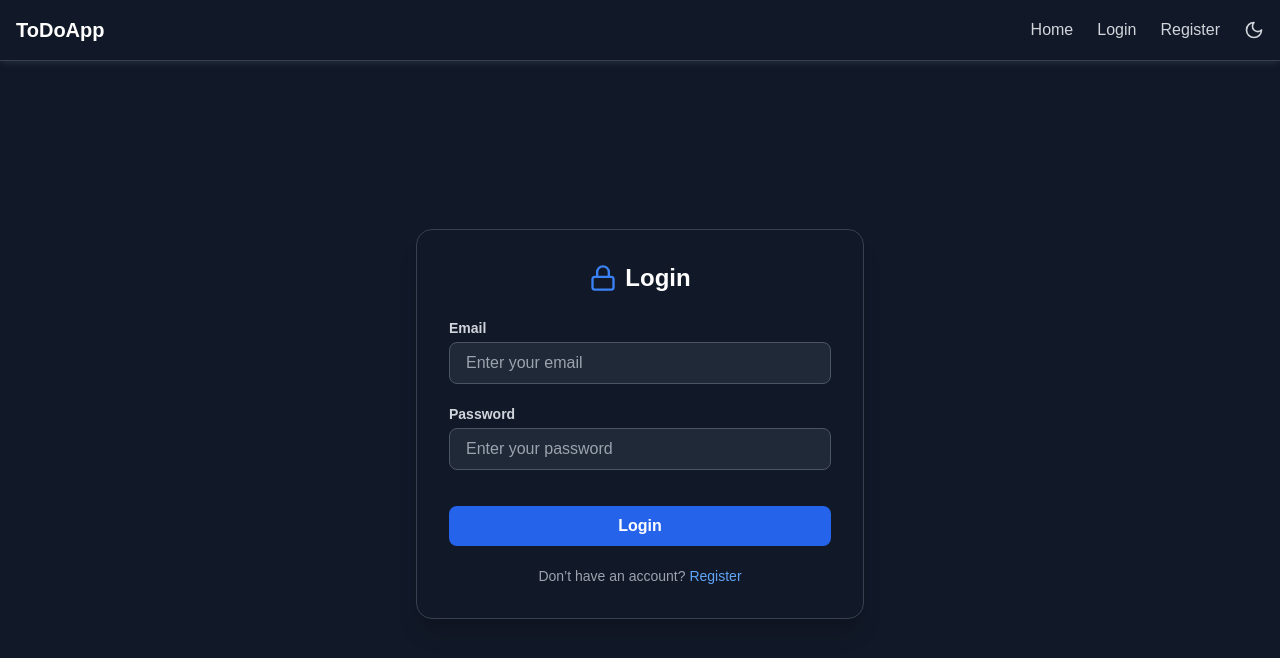
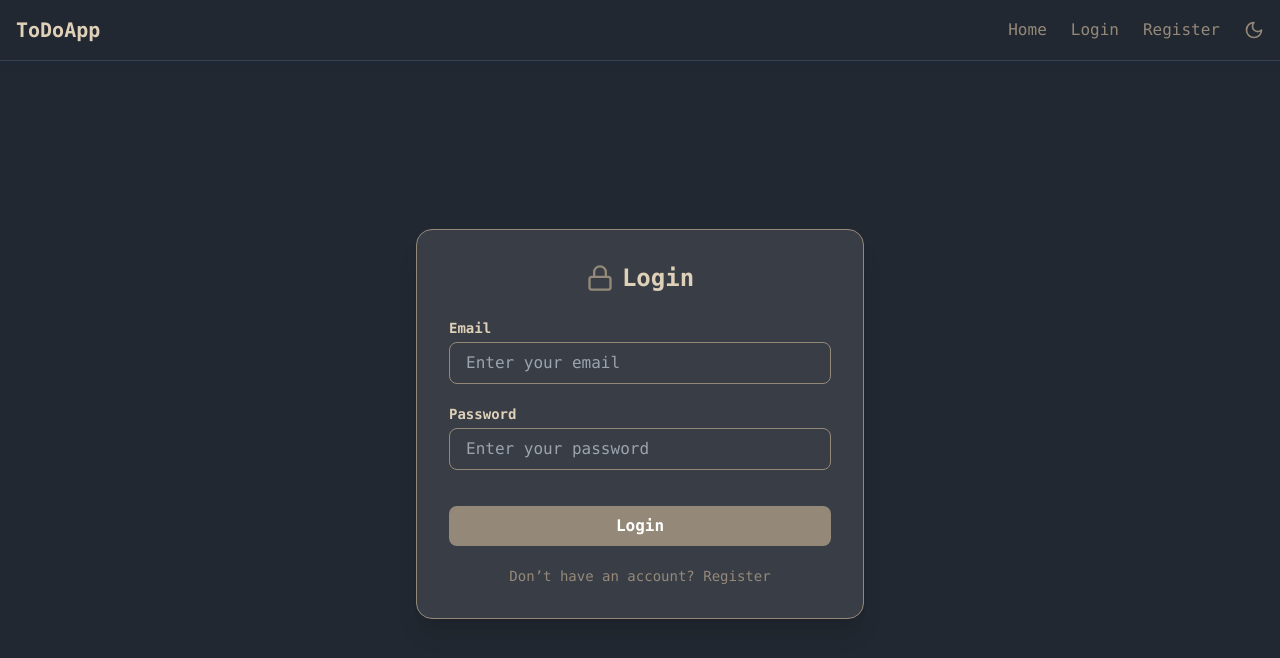
Before and after one commit to Ali-Ashraf-Abir/To-do-App, a Next.js app: page /login in a window 1280 px wide. Shown: the top 658 px of the page. Built offline with nearby package versions, Linux system fonts and the light colour scheme.

Commit message:
changed the theming system to more centralized version for better control

```diff
--- a/src/app/(auth)/login/page.tsx
+++ b/src/app/(auth)/login/page.tsx
@@ -3,7 +3,7 @@ import AuthForm from "@/components/AuthForm";
 
 export default function LoginPage() {
   return (
-    <main className="flex items-center justify-center min-h-screen bg-gray-100 dark:bg-gray-900 transition-colors duration-300">
+    <main className="flex items-center justify-center min-h-screen bg-bgPrimaryLight dark:bg-bgPrimaryDark transition-colors duration-300">
 
 
       <AuthForm type="login" />
--- a/src/app/(auth)/register/page.tsx
+++ b/src/app/(auth)/register/page.tsx
@@ -2,8 +2,7 @@ import AuthForm from "@/components/AuthForm";
 
 export default function RegisterPage() {
   return (
-<main className="flex items-center justify-center min-h-screen bg-gray-100 dark:bg-gray-900 transition-colors duration-300">
-
+    <main className="flex items-center justify-center min-h-screen bg-bgPrimaryLight dark:bg-bgPrimaryDark transition-colors duration-300">
       <AuthForm type="register" />
     </main>
   );
--- a/src/app/globals.css
+++ b/src/app/globals.css
@@ -3,9 +3,27 @@
 @tailwind utilities;
 
 :root {
-  --background: #ffffff;
-  --foreground: #171717;
+  /* Retro Light Mode Colors */
+  --bg-primary: #f5deb3;        /* wheat */
+  --bg-secondary: #ffe4b5;      /* lighter yellow */
+  --text-primary: #1a1a1a;      /* dark text */
+  --text-secondary: #2c2c2c;    /* dark gray text */
+  --btn-bg: #588157;             /* olive green */
+  --btn-bg-hover: #3a5a40;       /* darker olive */
+  --card-bg: #fff8dc;            /* cream */
 }
+
+.dark {
+  /* Retro Dark Mode Colors */
+  --bg-primary: #1a1a1a;
+  --bg-secondary: #2c2c2c;
+  --text-primary: #fef6e4;
+  --text-secondary: #b48ead;
+  --btn-bg: #588157;
+  --btn-bg-hover: #3a5a40;
+  --card-bg: #2c2c2c;
+}
+
 
 @media (prefers-color-scheme: dark) {
   :root {
--- a/src/app/planner/page.tsx
+++ b/src/app/planner/page.tsx
@@ -2,8 +2,7 @@ import PlannerBoard from "@/components/PlannerBoard";
 
 export default function PlannerPage() {
   return (
-    <main className="min-h-screen bg-gray-100 dark:bg-gray-900 transition-colors">
-
+    <main className="min-h-screen bg-bgPrimaryLight dark:bg-bgPrimaryDark transition-colors">
       <PlannerBoard />
     </main>
   );
--- a/src/app/todo/page.tsx
+++ b/src/app/todo/page.tsx
@@ -3,8 +3,7 @@ import TodoDashboard from "@/components/TodoDashboard";
 
 export default function DashboardPage() {
   return (
-    <main className="min-h-screen bg-gray-100 dark:bg-gray-900 transition-colors">
-
+    <main className="min-h-screen bg-bgPrimaryLight dark:bg-bgPrimaryDark transition-colors">
       <TodoDashboard />
     </main>
   );
--- a/src/components/AuthForm.tsx
+++ b/src/components/AuthForm.tsx
@@ -52,13 +52,13 @@ const AuthForm: React.FC<AuthFormProps> = ({ type }) => {
   return (
   <form
     onSubmit={handleSubmit}
-      className="w-full max-w-md p-8 mx-auto mt-12 bg-white dark:bg-gray-900 text-gray-900 dark:text-white border border-gray-700 rounded-2xl shadow-xl"
+    className="w-full max-w-md font-mono p-8 mx-auto mt-12 bg-bgSecondaryLight dark:bg-bgSecondaryDark text-textPrimaryLight dark:text-textPrimaryDark border border-bgPrimaryDark dark:border-textSecondaryDark rounded-2xl shadow-xl"
   >
     <div className="flex items-center justify-center mb-6">
-        <div className="text-3xl text-blue-500">
+      <div className="text-3xl text-btnBgLight dark:text-btnBgDark">
         {type === "login" ? <Lock size={28} /> : <User size={28} />}
       </div>
-        <h2 className="ml-2 text-2xl font-bold text-gray-900 dark:text-white">
+      <h2 className="ml-2 text-2xl font-bold text-textPrimaryLight dark:text-textPrimaryDark">
         {type === "login" ? "Login" : "Register"}
       </h2>
     </div>
@@ -66,7 +66,6 @@ const AuthForm: React.FC<AuthFormProps> = ({ type }) => {
     <Input
       label="Email"
       name="email"
-
       type="email"
       value={form.email}
       onChange={handleChange}
@@ -76,7 +75,6 @@ const AuthForm: React.FC<AuthFormProps> = ({ type }) => {
       label="Password"
       name="password"
       type="password"
-
       value={form.password}
       onChange={handleChange}
       required
@@ -84,23 +82,23 @@ const AuthForm: React.FC<AuthFormProps> = ({ type }) => {
 
     <button
       type="submit"
-        className="w-full py-2 mt-4 font-semibold text-white transition bg-blue-600 rounded-lg hover:bg-blue-700"
+      className="w-full py-2 mt-4 font-semibold text-white bg-btnBgLight dark:bg-btnBgDark rounded-lg transition hover:bg-btnBgHoverLight dark:hover:bg-btnBgHoverDark"
     >
       {type === "login" ? "Login" : "Register"}
     </button>
 
-      <div className="mt-5 text-sm text-center text-gray-400">
+    <div className="mt-5 text-sm text-center text-textSecondaryLight dark:text-textSecondaryDark">
       {type === "login" ? (
         <>
           Don’t have an account?{" "}
-            <Link href="/register" className="text-blue-400 hover:underline">
+          <Link href="/register" className="text-btnBgLight dark:text-btnBgDark hover:underline">
             Register
           </Link>
         </>
       ) : (
         <>
           Already have an account?{" "}
-            <Link href="/login" className="text-blue-400 hover:underline">
+          <Link href="/login" className="text-btnBgLight dark:text-btnBgDark hover:underline">
             Login
           </Link>
         </>
@@ -108,6 +106,5 @@ const AuthForm: React.FC<AuthFormProps> = ({ type }) => {
     </div>
   </form>
 );
-};
-
+}
 export default AuthForm;
--- a/src/components/Input.tsx
+++ b/src/components/Input.tsx
@@ -7,7 +7,10 @@ interface InputProps extends React.InputHTMLAttributes<HTMLInputElement> {
 
 const Input: React.FC<InputProps> = ({ label, name, ...props }) => (
   <div className="mb-5">
-    <label htmlFor={name} className="block mb-1 text-sm font-semibold dark:text-gray-300 text-black">
+    <label
+      htmlFor={name}
+      className="block mb-1 text-sm font-semibold text-textPrimaryLight dark:text-textPrimaryDark"
+    >
       {label}
     </label>
     <input
@@ -15,7 +18,7 @@ const Input: React.FC<InputProps> = ({ label, name, ...props }) => (
       name={name}
       placeholder={`Enter your ${label.toLowerCase()}`}
       {...props}
-      className="w-full px-4 py-2 dark:bg-gray-800 bg-white border border-gray-600 rounded-lg dark:text-gray-100 text-black focus:outline-none focus:ring-2 focus:ring-blue-500 transition"
+      className="w-full px-4 py-2 bg-bgSecondaryLight dark:bg-bgSecondaryDark border border-bgPrimaryDark dark:border-textSecondaryDark text-textPrimaryLight dark:text-textPrimaryDark rounded-lg focus:outline-none focus:ring-2 focus:ring-btnBgLight dark:focus:ring-btnBgDark transition"
     />
   </div>
 );
--- a/src/components/shared/Navbar.tsx
+++ b/src/components/shared/Navbar.tsx
@@ -48,78 +48,87 @@ export default function Navbar() {
   }
 
   return (
-    <nav className="flex items-center justify-between p-4 bg-white dark:bg-gray-900 shadow-md dark:shadow-gray-800 border-b dark:border-gray-700 fixed top-0 left-0 right-0 z-50">
-      <Link href="/" className="text-xl font-bold text-gray-900 dark:text-white">
+  <nav className="flex items-center font-mono justify-between p-4 bg-bgPrimaryLight dark:bg-bgPrimaryDark shadow-md border-b border-bgPrimaryLight dark:shadow-gray-800 dark:border-gray-700 fixed top-0 left-0 right-0 z-50">
+    <Link href="/" className="text-xl font-bold text-textPrimaryLight dark:text-textPrimaryDark">
       ToDoApp
     </Link>
 
     <div className="hidden md:flex items-center space-x-6">
-        <Link href="/" className="text-gray-700 dark:text-gray-300 hover:underline">
+      <Link href="/" className="text-textSecondaryLight dark:text-textSecondaryDark hover:underline">
         Home
       </Link>
-        {
-          token &&
+
+      {token && (
         <div className="hidden md:flex items-center space-x-6">
-            <Link href="/todo" className="text-gray-700 dark:text-gray-300 hover:underline">
+          <Link href="/todo" className="text-textSecondaryLight dark:text-textSecondaryDark hover:underline">
             Todo
           </Link>
-            <Link href="/planner" className="text-gray-700 dark:text-gray-300 hover:underline">
+          <Link href="/planner" className="text-textSecondaryLight dark:text-textSecondaryDark hover:underline">
             Planner
           </Link>
         </div>
-        }
-        {
-          !token && <div className="hidden md:flex items-center space-x-6">
-            <Link href="/login" className="text-gray-700 dark:text-gray-300 hover:underline">
+      )}
+
+      {!token && (
+        <div className="hidden md:flex items-center space-x-6">
+          <Link href="/login" className="text-textSecondaryLight dark:text-textSecondaryDark hover:underline">
             Login
           </Link>
-            <Link href="/register" className="text-gray-700 dark:text-gray-300 hover:underline">
+          <Link href="/register" className="text-textSecondaryLight dark:text-textSecondaryDark hover:underline">
             Register
           </Link>
         </div>
-        }
-        {
-          token && <button onClick={() => handleLogout()} className="py-2 text-gray-700 dark:text-gray-300"><LogOutIcon></LogOutIcon></button>
-        }
-        <button onClick={toggleTheme} className="text-gray-700 dark:text-gray-300">
+      )}
+
+      {token && (
+        <button onClick={handleLogout} className="py-2 text-textSecondaryLight dark:text-textSecondaryDark">
+          <LogOutIcon />
+        </button>
+      )}
+
+      <button onClick={toggleTheme} className="text-textSecondaryLight dark:text-textSecondaryDark">
         {theme === "dark" ? <Sun size={20} /> : <Moon size={20} />}
       </button>
     </div>
 
     <button
       onClick={() => setMobileOpen(!mobileOpen)}
-        className="md:hidden text-gray-700 dark:text-gray-300"
+      className="md:hidden text-textSecondaryLight dark:text-textSecondaryDark"
     >
       {mobileOpen ? <X size={24} /> : <Menu size={24} />}
     </button>
 
     {mobileOpen && (
-        <div className="absolute top-16 left-0 right-0 flex flex-col items-center bg-white dark:bg-gray-900 py-4 shadow-md md:hidden z-10">
-          {
-            token &&
-            <div className=" flex flex-col items-center">
-              <Link href="/todo" className="text-gray-700 dark:text-gray-300 py-2 hover:underline">
+      <div className="absolute top-16 left-0 right-0 flex flex-col items-center bg-bgPrimaryLight dark:bg-bgPrimaryDark py-4 shadow-md md:hidden z-10">
+        {token && (
+          <div className="flex flex-col items-center">
+            <Link href="/todo" className="text-textSecondaryLight dark:text-textSecondaryDark py-2 hover:underline">
               Todo
             </Link>
-              <Link href="/planner" className="text-gray-700 dark:text-gray-300 py-2 hover:underline">
+            <Link href="/planner" className="text-textSecondaryLight dark:text-textSecondaryDark py-2 hover:underline">
               Planner
             </Link>
           </div>
-          }
-          {
-            !token && <div className="  flex flex-col items-center">
-              <Link href="/login" className="text-gray-700 dark:text-gray-300 py-2 hover:underline">
+        )}
+
+        {!token && (
+          <div className="flex flex-col items-center">
+            <Link href="/login" className="text-textSecondaryLight dark:text-textSecondaryDark py-2 hover:underline">
               Login
             </Link>
-              <Link href="/register" className="text-gray-700 dark:text-gray-300 py-2 hover:underline">
+            <Link href="/register" className="text-textSecondaryLight dark:text-textSecondaryDark py-2 hover:underline">
               Register
             </Link>
           </div>
-          }
-          {
-            token && <button onClick={handleLogout} className="py-2 text-gray-700 dark:text-gray-300">Logout</button>
-          }
-          <button onClick={toggleTheme} className="py-2 text-gray-700 dark:text-gray-300">
+        )}
+
+        {token && (
+          <button onClick={handleLogout} className="py-2 text-textSecondaryLight dark:text-textSecondaryDark">
+            Logout
+          </button>
+        )}
+
+        <button onClick={toggleTheme} className="py-2 text-textSecondaryLight dark:text-textSecondaryDark">
           {theme === "dark" ? "Light Mode" : "Dark Mode"}
         </button>
       </div>
--- a/tailwind.config.ts
+++ b/tailwind.config.ts
@@ -1,7 +1,7 @@
 import type { Config } from "tailwindcss";
 
 const config: Config = {
-  darkMode: "class", // <-- Enable class-based dark mode
+  darkMode: "class",
   content: [
     "./src/pages/**/*.{js,ts,jsx,tsx,mdx}",
     "./src/components/**/*.{js,ts,jsx,tsx,mdx}",
@@ -10,8 +10,23 @@ const config: Config = {
   theme: {
     extend: {
       colors: {
-        background: "var(--background)",
-        foreground: "var(--foreground)",
+        // 🌤️ Light mode (Cool & Soft) - keep as is or adjust as needed
+        bgPrimaryLight: "#E8F0F2",
+        bgSecondaryLight: "#D9E4DD",
+        textPrimaryLight: "#4A5C6A",
+        textSecondaryLight: "#7C8B94",
+        btnBgLight: "#6C9A8B",
+        btnBgHoverLight: "#4E7C6C",
+        cardBgLight: "#F9FAFB",
+
+        // 🌙 Dark mode (Retro palette you provided)
+        bgPrimaryDark: "#222831",
+        bgSecondaryDark: "#393E46",
+        textPrimaryDark: "#DFD0B8",
+        textSecondaryDark: "#948979",
+        btnBgDark: "#948979",
+        btnBgHoverDark: "#DFD0B8",
+        cardBgDark: "#393E46",
       },
     },
   },
```
Also changed, not shown: src/app/page.tsx (+7 -7 lines), src/components/PlannerBoard.tsx (+12 -18 lines), src/components/TodoDashboard.tsx (+169 -57 lines). Lines whose indentation alone changed are shown as unchanged.
